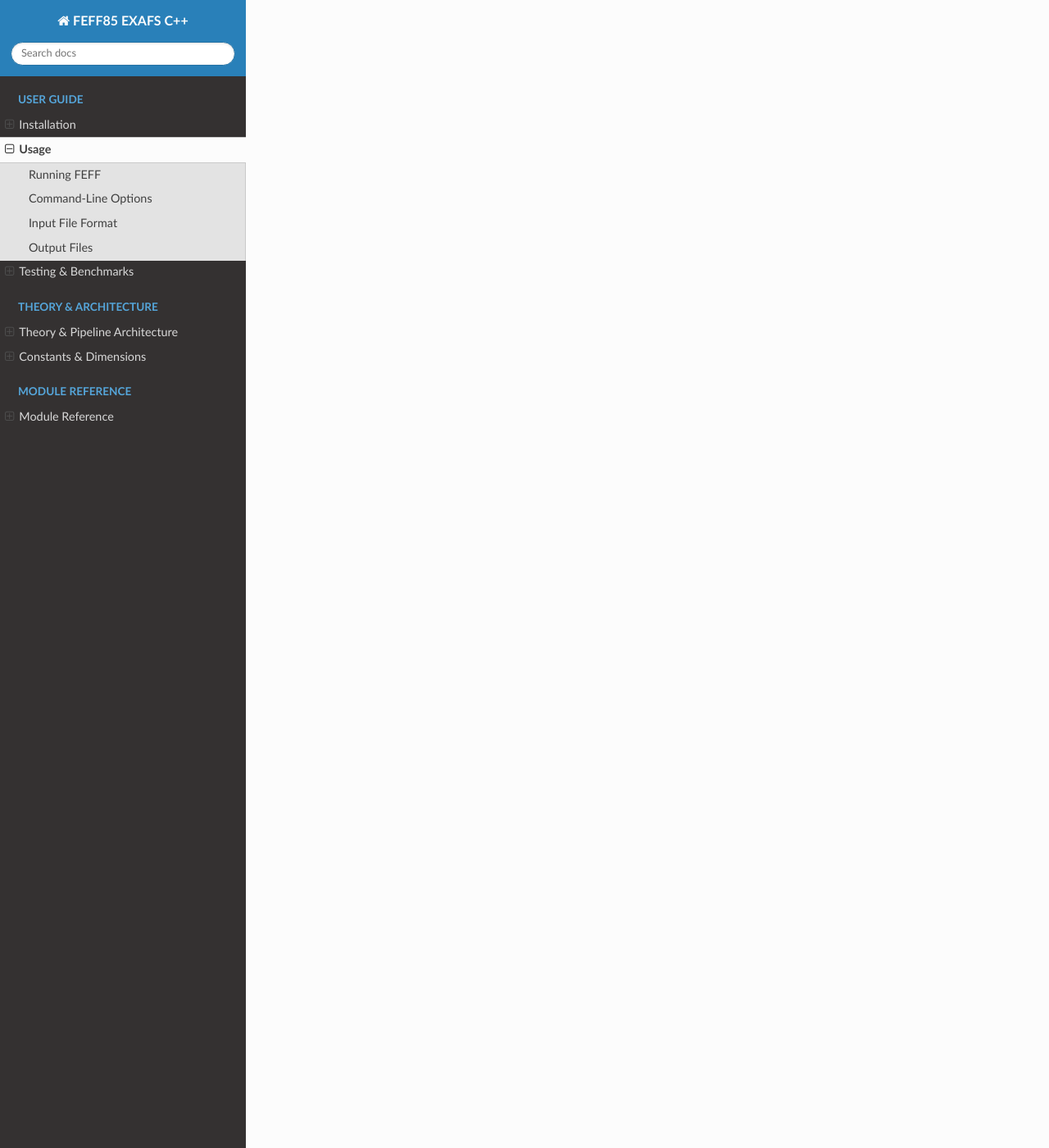
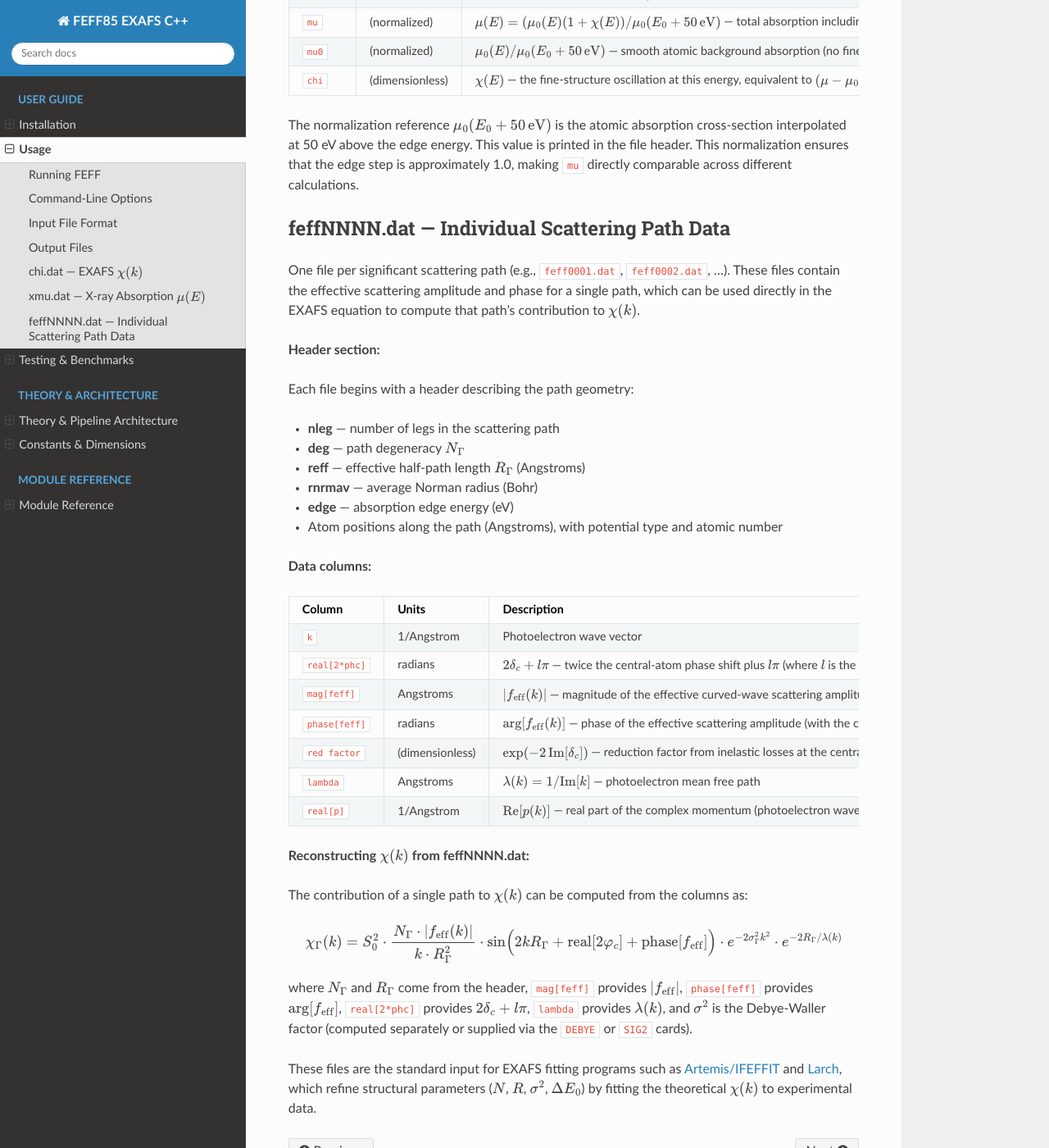
Before and after one commit to Joint-Photon-Sciences-Institute/feff85_cpp, a Sphinx documentation site: the page built from docs/usage.rst, in a window 1280 px wide and 1400 px high, scrolled down 2950 px. Shown: the whole window at 82% size. Built offline with Sphinx 7.4.7 and the Read the Docs theme 3.1.0, drawn with Linux system fonts in a browser that asks for light colours; some of the changed text lies outside the part shown.

Commit message:
Add detailed output file documentation: chi.dat, xmu.dat, feffNNNN.dat
Document exact column definitions for all three output file types:
- chi.dat: k, chi, magnitude, phase with notes on k-weighting
- xmu.dat: omega, e, k, mu, mu0, chi with normalization explanation
  (normalized to cross-section at 50 eV above edge)
- feffNNNN.dat: all 7 columns (k, 2*phc, mag[feff], phase[feff],
  red factor, lambda, real[p]) with physical meaning
- Include formula showing how to reconstruct chi(k) from feffNNNN.dat
- Note compatibility with Artemis/IFEFFIT and Larch fitting programs

Co-Authored-By: Claude Opus 4.6 (1M context) <noreply@anthropic.com>

```diff
--- a/docs/usage.rst
+++ b/docs/usage.rst
@@ -121,3 +121,162 @@ After a successful run, the following files are produced:
 
 Intermediate JSON files (``atoms.json``, ``global.json``, ``pot.json``, etc.)
 are also written and used for inter-module communication.
+
+chi.dat --- EXAFS :math:`\chi(k)`
+---------------------------------
+
+The primary EXAFS output. Contains the sum of all significant scattering path
+contributions. Comment lines begin with ``#``.
+
+.. list-table::
+   :header-rows: 1
+   :widths: 15 15 70
+
+   * - Column
+     - Units
+     - Description
+   * - ``k``
+     - 1/Angstrom
+     - Photoelectron wave vector
+   * - ``chi``
+     - (dimensionless)
+     - :math:`\chi(k)` --- the EXAFS oscillation, computed as
+       :math:`\mathrm{Im}\left[\sum_\Gamma \tilde{\chi}_\Gamma(k)\right]`
+       where the sum runs over all included scattering paths
+   * - ``mag``
+     - (dimensionless)
+     - :math:`|\chi(k)|` --- magnitude of the complex :math:`\chi(k)`
+   * - ``phase``
+     - radians
+     - Phase of the complex :math:`\chi(k)`, with :math:`2\pi` jumps removed
+       (unwrapped)
+
+The ``chi`` column is the quantity most commonly used in EXAFS data analysis.
+It is **not** :math:`k`-weighted; to plot :math:`k^n\chi(k)`, multiply the
+``chi`` column by ``k^n``.
+
+xmu.dat --- X-ray Absorption :math:`\mu(E)`
+--------------------------------------------
+
+The full X-ray absorption spectrum. Contains the total absorption coefficient
+and its components, normalized to the cross-section at 50 eV above the edge.
+
+.. list-table::
+   :header-rows: 1
+   :widths: 15 15 70
+
+   * - Column
+     - Units
+     - Description
+   * - ``omega``
+     - eV
+     - Absolute photon energy
+   * - ``e``
+     - eV
+     - Energy relative to the absorption edge (:math:`E - E_0`)
+   * - ``k``
+     - 1/Angstrom
+     - Photoelectron wave vector :math:`k = \sqrt{2m(E-E_0)/\hbar^2}`
+   * - ``mu``
+     - (normalized)
+     - :math:`\mu(E) = (\mu_0(E)(1 + \chi(E)) / \mu_0(E_0 + 50\,\mathrm{eV})`
+       --- total absorption including fine structure, normalized to the
+       atomic background cross-section evaluated at 50 eV above the edge
+   * - ``mu0``
+     - (normalized)
+     - :math:`\mu_0(E) / \mu_0(E_0 + 50\,\mathrm{eV})` --- smooth atomic
+       background absorption (no fine structure), same normalization
+   * - ``chi``
+     - (dimensionless)
+     - :math:`\chi(E)` --- the fine-structure oscillation at this energy,
+       equivalent to :math:`(\mu - \mu_0) / \mu_0`
+
+The normalization reference :math:`\mu_0(E_0 + 50\,\mathrm{eV})` is the
+atomic absorption cross-section interpolated at 50 eV above the edge energy.
+This value is printed in the file header. This normalization ensures that
+the edge step is approximately 1.0, making ``mu`` directly comparable across
+different calculations.
+
+feffNNNN.dat --- Individual Scattering Path Data
+-------------------------------------------------
+
+One file per significant scattering path (e.g., ``feff0001.dat``,
+``feff0002.dat``, ...). These files contain the effective scattering amplitude
+and phase for a single path, which can be used directly in the EXAFS equation
+to compute that path's contribution to :math:`\chi(k)`.
+
+**Header section:**
+
+Each file begins with a header describing the path geometry:
+
+- **nleg** --- number of legs in the scattering path
+- **deg** --- path degeneracy :math:`N_\Gamma`
+- **reff** --- effective half-path length :math:`R_\Gamma` (Angstroms)
+- **rnrmav** --- average Norman radius (Bohr)
+- **edge** --- absorption edge energy (eV)
+- Atom positions along the path (Angstroms), with potential type and
+  atomic number
+
+**Data columns:**
+
+.. list-table::
+   :header-rows: 1
+   :widths: 18 15 67
+
+   * - Column
+     - Units
+     - Description
+   * - ``k``
+     - 1/Angstrom
+     - Photoelectron wave vector
+   * - ``real[2*phc]``
+     - radians
+     - :math:`2\delta_c + l\pi` --- twice the central-atom phase shift plus
+       :math:`l\pi` (where :math:`l` is the angular momentum of the final
+       state). This is the phase contribution from the absorbing atom.
+   * - ``mag[feff]``
+     - Angstroms
+     - :math:`|f_\mathrm{eff}(k)|` --- magnitude of the effective
+       curved-wave scattering amplitude. This is the amplitude that appears
+       in the EXAFS equation **after** removing the :math:`1/kR^2` geometric
+       factor, the mean free path, and the reduction factor.
+   * - ``phase[feff]``
+     - radians
+     - :math:`\arg[f_\mathrm{eff}(k)]` --- phase of the effective scattering
+       amplitude (with the central-atom phase already removed)
+   * - ``red factor``
+     - (dimensionless)
+     - :math:`\exp(-2\,\mathrm{Im}[\delta_c])` --- reduction factor from
+       inelastic losses at the central atom
+   * - ``lambda``
+     - Angstroms
+     - :math:`\lambda(k) = 1/\mathrm{Im}[k]` --- photoelectron mean free path
+   * - ``real[p]``
+     - 1/Angstrom
+     - :math:`\mathrm{Re}[p(k)]` --- real part of the complex momentum
+       (photoelectron wavenumber including the real self-energy shift)
+
+**Reconstructing** :math:`\chi(k)` **from feffNNNN.dat:**
+
+The contribution of a single path to :math:`\chi(k)` can be computed from the
+columns as:
+
+.. math::
+
+   \chi_\Gamma(k) = S_0^2 \cdot \frac{N_\Gamma \cdot |f_\mathrm{eff}(k)|}{k \cdot R_\Gamma^2}
+   \cdot \sin\!\Big(2kR_\Gamma + \mathrm{real}[2\varphi_c] + \mathrm{phase}[f_\mathrm{eff}]\Big)
+   \cdot e^{-2\sigma_\Gamma^2 k^2}
+   \cdot e^{-2R_\Gamma/\lambda(k)}
+
+where :math:`N_\Gamma` and :math:`R_\Gamma` come from the header, ``mag[feff]``
+provides :math:`|f_\mathrm{eff}|`, ``phase[feff]`` provides
+:math:`\arg[f_\mathrm{eff}]`, ``real[2*phc]`` provides
+:math:`2\delta_c + l\pi`, ``lambda`` provides :math:`\lambda(k)`, and
+:math:`\sigma^2` is the Debye-Waller factor (computed separately or supplied
+via the ``DEBYE`` or ``SIG2`` cards).
+
+These files are the standard input for EXAFS fitting programs such as
+`Artemis/IFEFFIT <https://bruceravel.github.io/demeter/>`_ and
+`Larch <https://xraypy.github.io/xraylarch/>`_, which refine structural
+parameters (:math:`N`, :math:`R`, :math:`\sigma^2`, :math:`\Delta E_0`) by
+fitting the theoretical :math:`\chi(k)` to experimental data.
```
